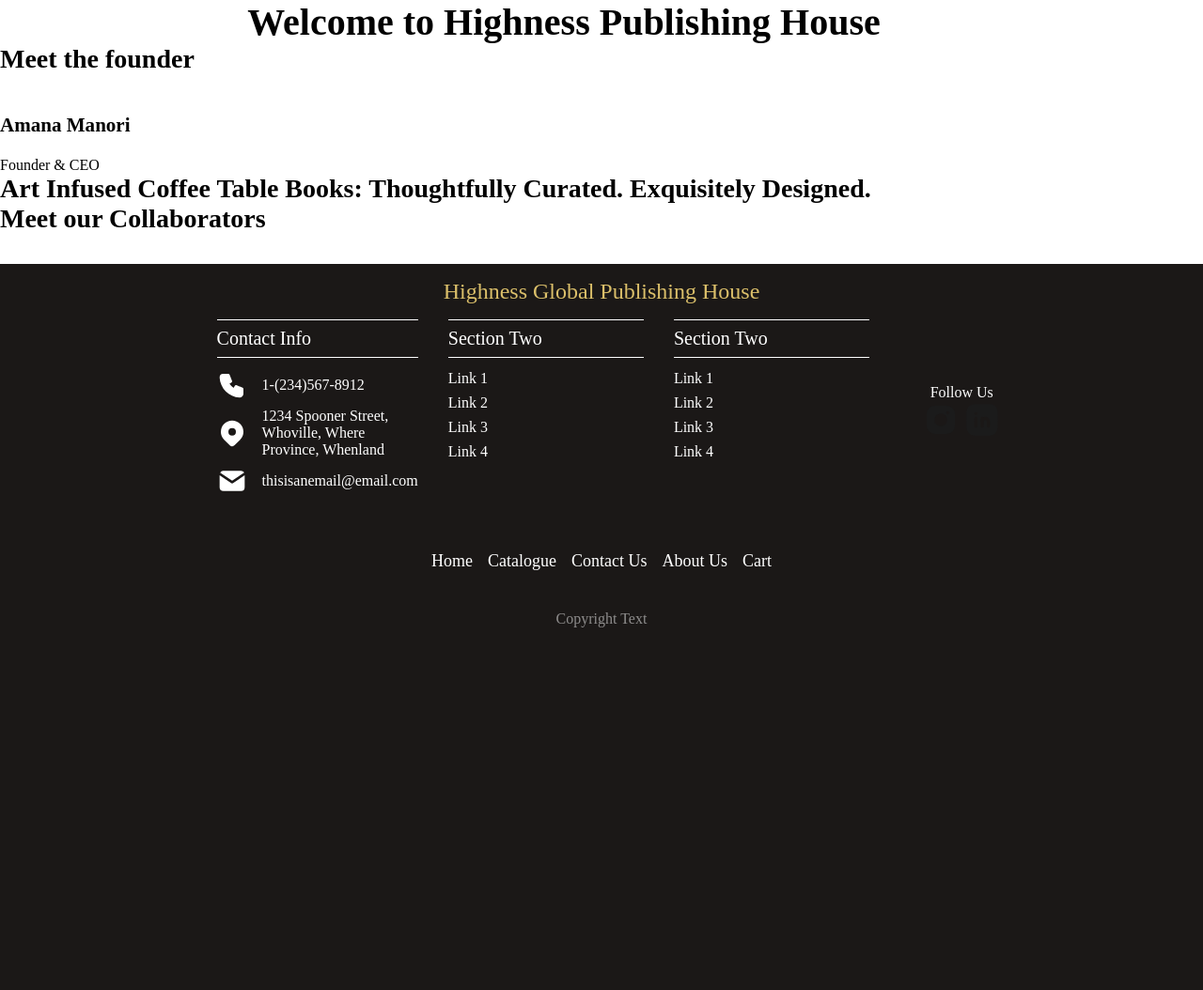
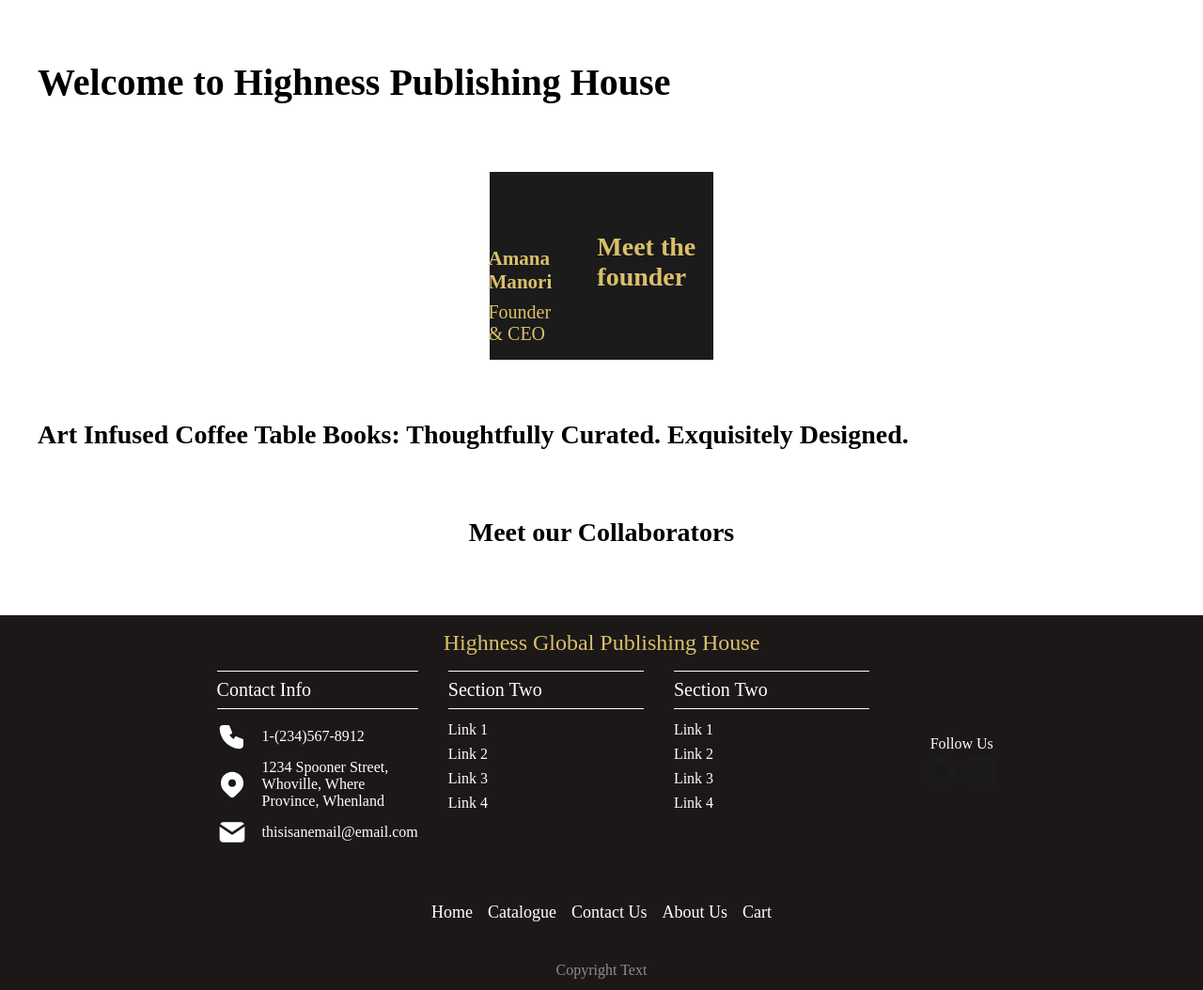
Before and after one commit to lvingonzales/highness-art-theme, a WordPress theme: template page-about.php in a window 1280 px wide. Shown: the part 120-1174 px from the top of the page at 94% size. Before the commit the page ends 788 px from the top, so only its background shows below. Run offline with PHP 8.4 and a stand-in for WordPress, Linux system fonts and the light colour scheme; the site name, menu and one post (Sample post) are stand-ins, and other content is empty.

Commit message:
laid out about page information

```diff
--- a/assets/scss/_about.scss
+++ b/assets/scss/_about.scss
@@ -1,5 +1,72 @@
 @use "./variables" as *;
 
-section.intro {
+main.about-page {
+  display: flex;
+  flex-direction: column;
+  align-items: center;
+  gap: 4rem;
+  margin: 4rem 0px;
+
+  h1,
+  h2,
+  h3 {
+    margin-bottom: 0.5rem;
+  }
+
+  div.paragraph-wrap {
+    display: flex;
+    flex-direction: column;
+    gap: 1rem;
+  }
+
+  p {
+    font-size: 1.25rem;
+  }
+}
+
+section.intro-about,
+section.vision {
+  width: min(100%, 1200px);
+}
+
+section.founder {
+  background-color: $black;
+  color: $primary-color;
+
+  div.founder-wrap {
     width: min(100%, 1200px);
+    margin: 0px auto;
+
+    display: flex;
+    gap: 2rem;
+
+    div.image-wrap {
+      position: relative;
+      display: flex;
+      flex: 1 1 0;
+
+      img.founder-img {
+        filter: drop-shadow(0px 0px 16px #ffffff30);
+      }
+
+      div.image-caption {
+        position: absolute;
+        bottom: 1rem;
+        right: 1rem;
+
+        h3 {
+          margin-bottom: 0.5rem;
+        }
+      }
+    }
+
+    div.founder-info-wrap {
+      margin: 4rem 0px;
+      flex: 1.5 1 0;
+
+      h2 {
+        margin-bottom: 0.5rem;
+      }
+    }
+  }
 }
--- a/page-about.php
+++ b/page-about.php
@@ -8,24 +8,28 @@ $founder_image = get_field('founder_image');
 <main class="about-page">
     <?php while (have_posts()):
         the_post() ?>
-        <section class="intro">
+        <section class="intro-about">
             <h1>Welcome to Highness Publishing House</h1>
             <div class="paragraph-wrap">
                 <?php the_field("intro_paragraph"); ?>
             </div>
         </section>
 
-        <section class="owner">
-            <h2>Meet the founder</h2>
+        <section class="founder">
+            <div class="founder-wrap">
                 <div class="image-wrap">
-                <img src="<?php echo esc_url($founder_image['url']) ?>" />
-            </div>
+                    <img class="founder-img" src="<?php echo esc_url($founder_image['url']) ?>" />
                     <div class="image-caption">
                         <h3>Amana Manori</h3>
                         <p>Founder & CEO</p>
                     </div>
+                </div>
+                <div class="founder-info-wrap">
+                    <h2>Meet the founder</h2>
                     <div class="paragraph-wrap">
                         <?php the_field("founder_text"); ?>
+                    </div>
+                </div>
             </div>
         </section>
 
--- a/style.css
+++ b/style.css
@@ -103,8 +103,64 @@ a, a:visited {
   font-size: clamp(1rem, 1rem + 1vw, 1.25rem);
 }
 
-section.intro {
+main.about-page {
+  display: flex;
+  flex-direction: column;
+  align-items: center;
+  gap: 4rem;
+  margin: 4rem 0px;
+}
+main.about-page h1,
+main.about-page h2,
+main.about-page h3 {
+  margin-bottom: 0.5rem;
+}
+main.about-page div.paragraph-wrap {
+  display: flex;
+  flex-direction: column;
+  gap: 1rem;
+}
+main.about-page p {
+  font-size: 1.25rem;
+}
+
+section.intro-about,
+section.vision {
   width: min(100%, 1200px);
+}
+
+section.founder {
+  background-color: #1b1b1b;
+  color: #dbbf6a;
+}
+section.founder div.founder-wrap {
+  width: min(100%, 1200px);
+  margin: 0px auto;
+  display: flex;
+  gap: 2rem;
+}
+section.founder div.founder-wrap div.image-wrap {
+  position: relative;
+  display: flex;
+  flex: 1 1 0;
+}
+section.founder div.founder-wrap div.image-wrap img.founder-img {
+  filter: drop-shadow(0px 0px 16px rgba(255, 255, 255, 0.1882352941));
+}
+section.founder div.founder-wrap div.image-wrap div.image-caption {
+  position: absolute;
+  bottom: 1rem;
+  right: 1rem;
+}
+section.founder div.founder-wrap div.image-wrap div.image-caption h3 {
+  margin-bottom: 0.5rem;
+}
+section.founder div.founder-wrap div.founder-info-wrap {
+  margin: 4rem 0px;
+  flex: 1.5 1 0;
+}
+section.founder div.founder-wrap div.founder-info-wrap h2 {
+  margin-bottom: 0.5rem;
 }
 
 .featured-hero {
```
Also changed, not shown: 1 other file. Lines whose indentation alone changed are shown as unchanged.
